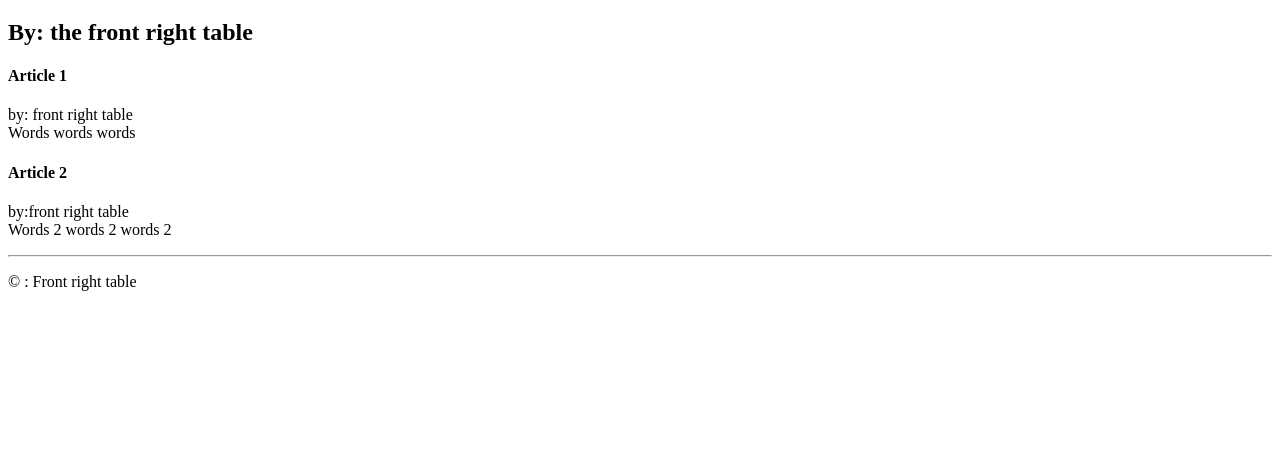
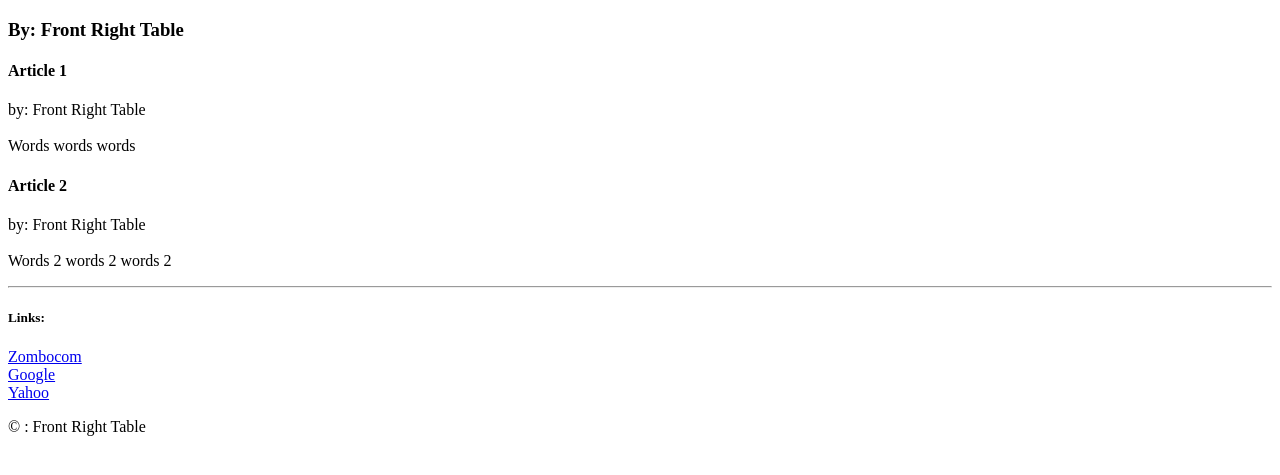
Before and after one commit to GeraldPinkinsJr/227-website, a plain HTML site: page index.html in a window 1280 px wide. Shown: the part 61-536 px from the top of the page. Drawn offline with Linux system fonts and the light colour scheme.

Commit message:
Added links

```diff
--- a/index.html
+++ b/index.html
@@ -8,26 +8,42 @@
 </head>
 <body>
     <h1>Masthead</h1>
-    <h2>By: the front right table</h2>
+
+    <h3>By: Front Right Table</h3>
+
     <section>
+
         <article>
             <p>
                 <h4>Article 1</h4>
-                by: front right table <br>
+                by: Front Right Table <br><br>
                 Words words words
             </p>
         </article>
+
         <article>
             <p>
                 <h4>Article 2</h4>
-                by:front right table <br>
+                by: Front Right Table <br><br>
                 Words 2 words 2 words 2
             </p>
         </article>
+
     </section>
+
     <hr>
+    <section>
+        <h5>Links: </h5>
+        <p>
+            <a href="zombo.com">Zombocom</a><br>
+            <a href="google.com">Google</a><br>
+            <a href="yahoo.com">Yahoo</a>
+        </p>
+    </section>
+
     <p>
-        &copy; : Front right table
+        &copy; : Front Right Table
     </p>
+
 </body>
 </html>
```
